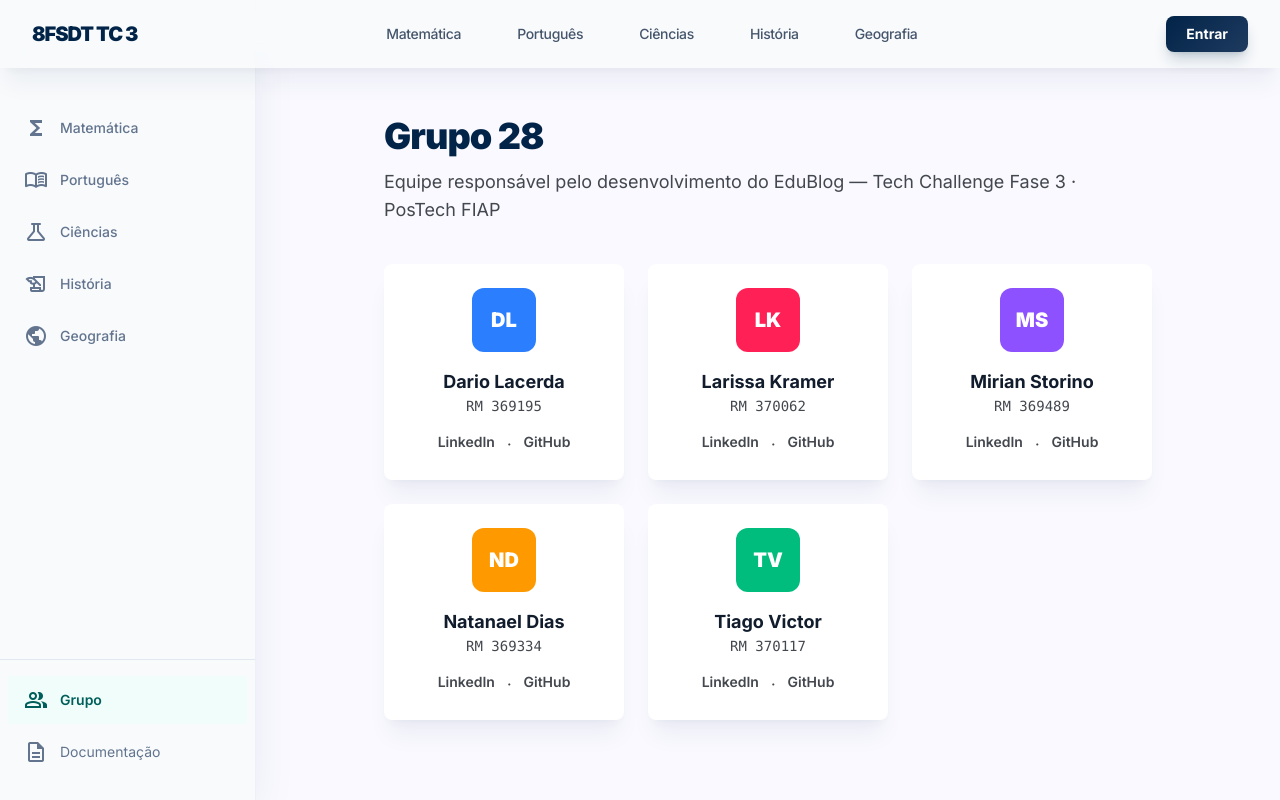
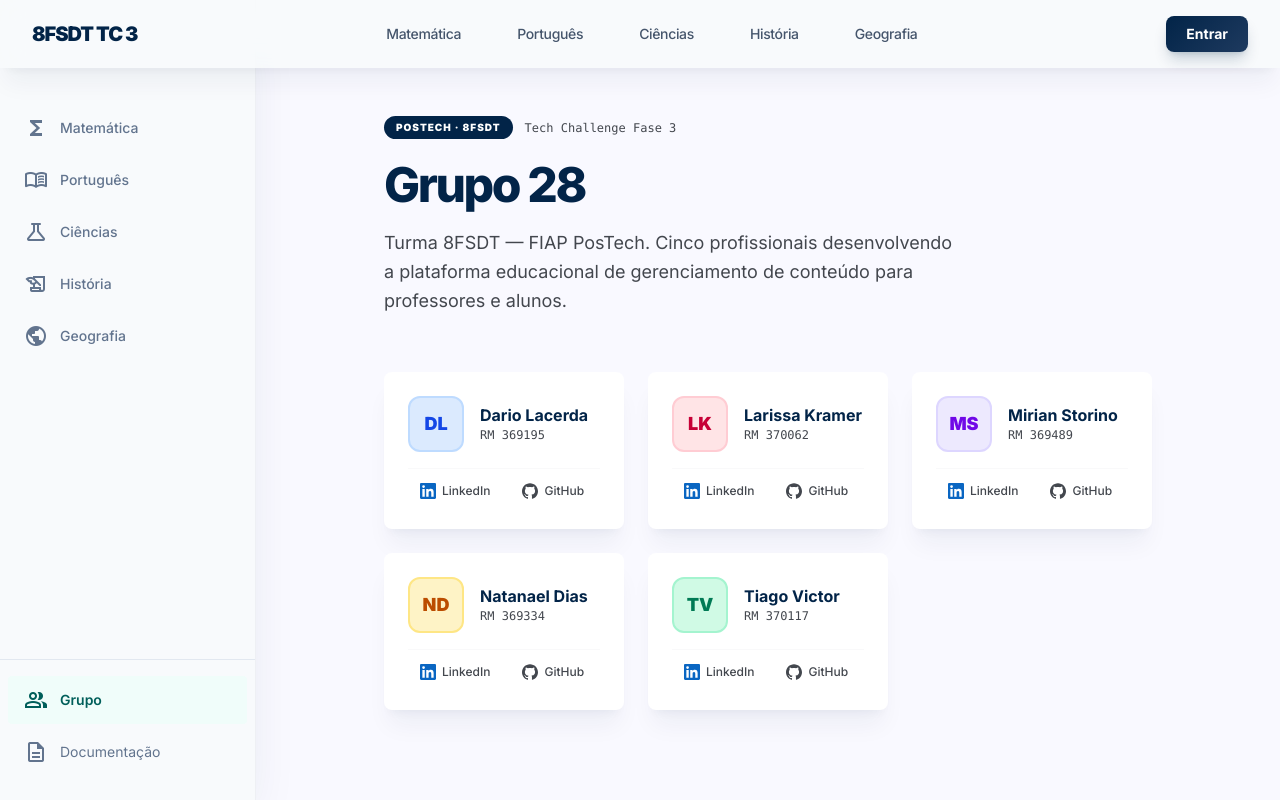
Before and after one commit to natanjunior/8FSDT-tech-challenge-3, a Next.js app: page /grupo in a window 1280 px wide. Shown: the top 800 px of the page. Built offline with nearby package versions, Linux system fonts and the light colour scheme; no server answers.

Commit message:
fix: align Grupo page with prototype — horizontal cards, SVG icons, centered last row

```diff
--- a/src/app/grupo/page.tsx
+++ b/src/app/grupo/page.tsx
@@ -1,65 +1,77 @@
 import { PublicLayout } from '@/components/layout/PublicLayout'
 
 const members = [
-  { name: 'Dario Lacerda',   rm: '369195', color: 'bg-blue-500',    initials: 'DL', github: '#', linkedin: '#' },
-  { name: 'Larissa Kramer',  rm: '370062', color: 'bg-rose-500',    initials: 'LK', github: '#', linkedin: '#' },
-  { name: 'Mirian Storino',  rm: '369489', color: 'bg-violet-500',  initials: 'MS', github: '#', linkedin: '#' },
-  { name: 'Natanael Dias',   rm: '369334', color: 'bg-amber-500',   initials: 'ND', github: '#', linkedin: '#' },
-  { name: 'Tiago Victor',    rm: '370117', color: 'bg-emerald-500', initials: 'TV', github: '#', linkedin: '#' },
+  { name: 'Dario Lacerda',  rm: '369195', color: 'bg-blue-100 border-blue-200 text-blue-700',     initials: 'DL', github: '#', linkedin: '#' },
+  { name: 'Larissa Kramer', rm: '370062', color: 'bg-rose-100 border-rose-200 text-rose-700',       initials: 'LK', github: '#', linkedin: '#' },
+  { name: 'Mirian Storino', rm: '369489', color: 'bg-violet-100 border-violet-200 text-violet-700', initials: 'MS', github: '#', linkedin: '#' },
+  { name: 'Natanael Dias',  rm: '369334', color: 'bg-amber-100 border-amber-200 text-amber-700',   initials: 'ND', github: '#', linkedin: '#' },
+  { name: 'Tiago Victor',   rm: '370117', color: 'bg-emerald-100 border-emerald-200 text-emerald-700', initials: 'TV', github: '#', linkedin: '#' },
 ] as const
 
 export default function GrupoPage() {
   return (
     <PublicLayout activeSection="grupo">
-      <header className="mb-10">
-        <h1 className="text-4xl font-black text-primary tracking-tight mb-3">Grupo 28</h1>
-        <p className="text-on-surface-variant text-lg">
-          Equipe responsável pelo desenvolvimento do EduBlog — Tech Challenge Fase 3 · PosTech FIAP
+      {/* Cabeçalho da página */}
+      <header className="mb-14">
+        <div className="flex items-center gap-3 mb-5">
+          <span className="bg-primary text-white text-[10px] font-black uppercase tracking-widest px-3 py-1 rounded-full">PosTech · 8FSDT</span>
+          <span className="text-xs font-mono text-on-surface-variant">Tech Challenge Fase 3</span>
+        </div>
+        <h1 className="text-5xl font-extrabold text-primary leading-[1.1] tracking-tighter mb-4">
+          Grupo 28
+        </h1>
+        <p className="text-lg text-on-surface-variant leading-relaxed max-w-xl">
+          Turma 8FSDT — FIAP PosTech. Cinco profissionais desenvolvendo a plataforma educacional de gerenciamento de conteúdo para professores e alunos.
         </p>
       </header>
 
+      {/* Grid de membros */}
+      <section>
         <div className="grid grid-cols-1 sm:grid-cols-2 lg:grid-cols-3 gap-6">
           {members.map((member) => (
             <div
               key={member.rm}
-            className="bg-surface-container-lowest rounded-xl shadow-xl shadow-sky-950/5 p-6 flex flex-col items-center text-center gap-4"
+              className="bg-surface-container-lowest rounded-xl p-6 shadow-xl shadow-sky-950/5 flex flex-col gap-4"
             >
-            {/* Avatar com iniciais */}
-            <div
-              className={`w-16 h-16 rounded-full ${member.color} flex items-center justify-center text-white text-xl font-black`}
-            >
+              <div className="flex items-center gap-4">
+                <div className={`w-14 h-14 rounded-full ${member.color} border-2 flex items-center justify-center font-black text-lg shrink-0`}>
                   {member.initials}
                 </div>
-
                 <div>
-              <h2 className="font-bold text-on-surface text-lg">{member.name}</h2>
-              <p className="text-on-surface-variant text-sm font-mono">RM {member.rm}</p>
+                  <p className="font-bold text-primary leading-tight">{member.name}</p>
+                  <p className="text-xs font-mono text-on-surface-variant mt-0.5">RM {member.rm}</p>
                 </div>
-
-            <div className="flex gap-3 mt-auto">
+              </div>
+              <div className="flex items-center gap-2 pt-2 border-t border-outline-variant/10">
                 <a
                   href={member.linkedin}
                   target="_blank"
                   rel="noopener noreferrer"
-                aria-label={`LinkedIn de ${member.name}`}
-                className="text-on-surface-variant hover:text-secondary transition-colors text-sm font-semibold"
+                  title="LinkedIn"
+                  className="flex items-center gap-1.5 px-3 py-1.5 rounded-xl text-xs font-medium text-on-surface-variant hover:bg-surface-container-low transition-colors"
                 >
+                  <svg className="w-4 h-4 text-[#0A66C2]" fill="currentColor" viewBox="0 0 24 24">
+                    <path d="M20.447 20.452h-3.554v-5.569c0-1.328-.027-3.037-1.852-3.037-1.853 0-2.136 1.445-2.136 2.939v5.667H9.351V9h3.414v1.561h.046c.477-.9 1.637-1.85 3.37-1.85 3.601 0 4.267 2.37 4.267 5.455v6.286zM5.337 7.433a2.062 2.062 0 0 1-2.063-2.065 2.064 2.064 0 1 1 2.063 2.065zm1.782 13.019H3.555V9h3.564v11.452zM22.225 0H1.771C.792 0 0 .774 0 1.729v20.542C0 23.227.792 24 1.771 24h20.451C23.2 24 24 23.227 24 22.271V1.729C24 .774 23.2 0 22.222 0h.003z" />
+                  </svg>
                   LinkedIn
                 </a>
-              <span className="text-on-surface-variant">·</span>
                 <a
                   href={member.github}
                   target="_blank"
                   rel="noopener noreferrer"
-                aria-label={`GitHub de ${member.name}`}
-                className="text-on-surface-variant hover:text-secondary transition-colors text-sm font-semibold"
+                  title="GitHub"
+                  className="flex items-center gap-1.5 px-3 py-1.5 rounded-xl text-xs font-medium text-on-surface-variant hover:bg-surface-container-low transition-colors"
                 >
+                  <svg className="w-4 h-4" fill="currentColor" viewBox="0 0 24 24">
+                    <path d="M12 .297c-6.63 0-12 5.373-12 12 0 5.303 3.438 9.8 8.205 11.385.6.113.82-.258.82-.577 0-.285-.01-1.04-.015-2.04-3.338.724-4.042-1.61-4.042-1.61C4.422 18.07 3.633 17.7 3.633 17.7c-1.087-.744.084-.729.084-.729 1.205.084 1.838 1.236 1.838 1.236 1.07 1.835 2.809 1.305 3.495.998.108-.776.417-1.305.76-1.605-2.665-.3-5.466-1.332-5.466-5.93 0-1.31.465-2.38 1.235-3.22-.135-.303-.54-1.523.105-3.176 0 0 1.005-.322 3.3 1.23.96-.267 1.98-.399 3-.405 1.02.006 2.04.138 3 .405 2.28-1.552 3.285-1.23 3.285-1.23.645 1.653.24 2.873.12 3.176.765.84 1.23 1.91 1.23 3.22 0 4.61-2.805 5.625-5.475 5.92.42.36.81 1.096.81 2.22 0 1.606-.015 2.896-.015 3.286 0 .315.21.69.825.57C20.565 22.092 24 17.592 24 12.297c0-6.627-5.373-12-12-12" />
+                  </svg>
                   GitHub
                 </a>
               </div>
             </div>
           ))}
         </div>
+      </section>
     </PublicLayout>
   )
 }
```
Lines whose indentation alone changed are shown as unchanged.
